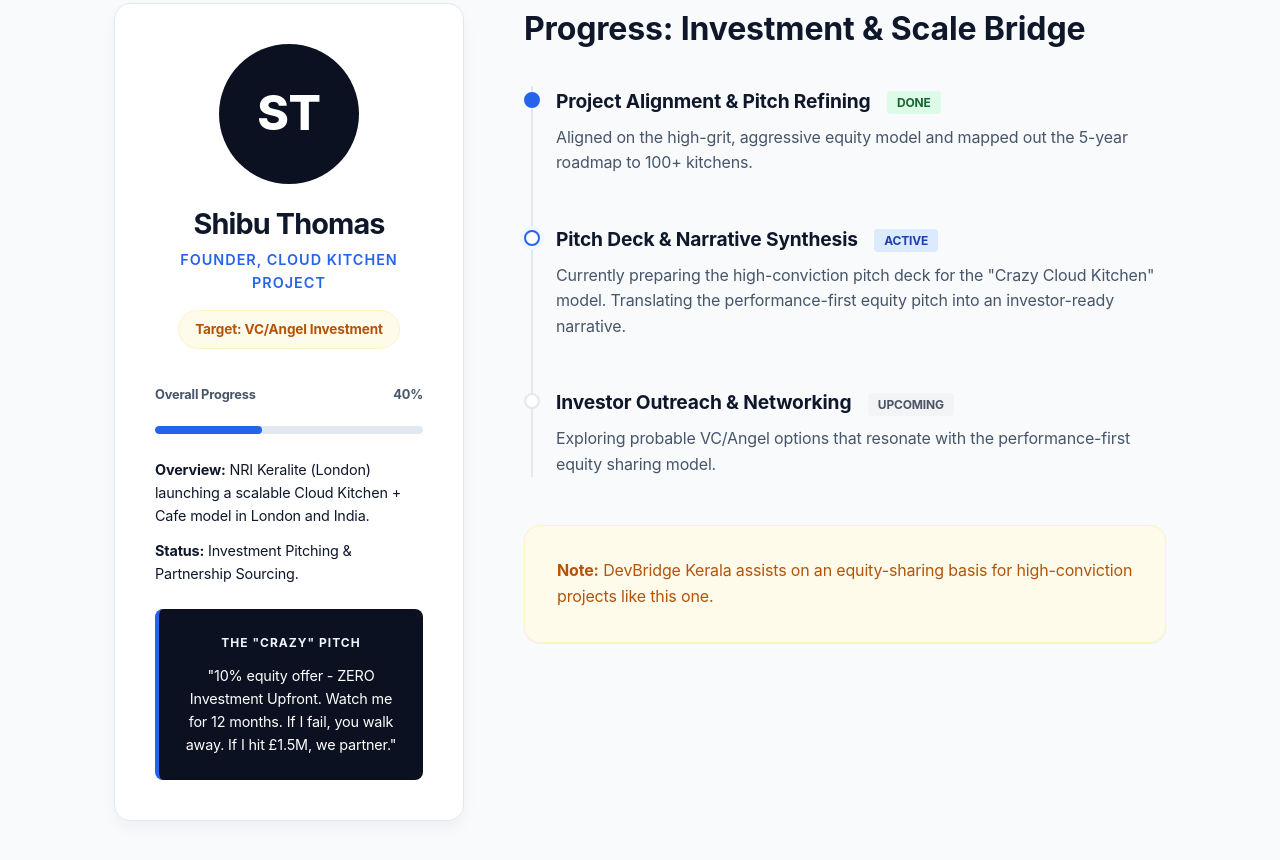
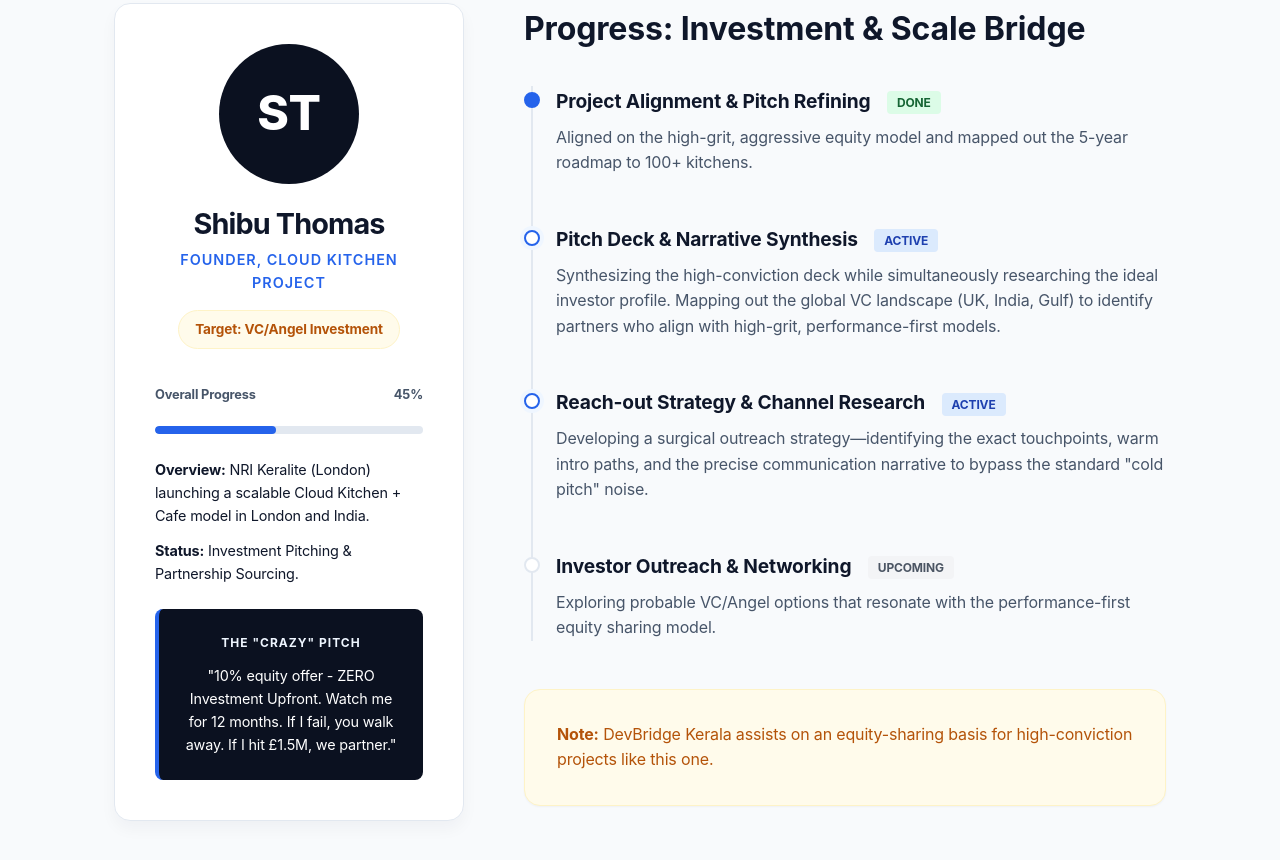
Before and after one commit to Shaazamaan/devbridge-kerala, a website: page active-help.html in a window 1280 px wide. Shown: the part 1516-2376 px from the top of the page. Drawn offline with Linux system fonts and the light colour scheme.

Commit message:
Refine Shibu Thomas progress with research and strategy details

```diff
--- a/active-help.html
+++ b/active-help.html
@@ -311,10 +311,10 @@
                         <div style="margin-top: 24px; text-align: left;">
                             <div class="progress-label">
                                 <span>Overall Progress</span>
-                                <span>40%</span>
+                                <span>45%</span>
                             </div>
                             <div class="progress-bar-container">
-                                <div class="progress-bar-fill" style="width: 40%;"></div>
+                                <div class="progress-bar-fill" style="width: 45%;"></div>
                             </div>
                         </div>
 
@@ -340,7 +340,13 @@
                         <div class="timeline-item in-progress">
                             <div class="timeline-dot"></div>
                             <h4>Pitch Deck & Narrative Synthesis <span class="status-badge status-active">Active</span></h4>
-                            <p>Currently preparing the high-conviction pitch deck for the "Crazy Cloud Kitchen" model. Translating the performance-first equity pitch into an investor-ready narrative.</p>
+                            <p>Synthesizing the high-conviction deck while simultaneously researching the ideal investor profile. Mapping out the global VC landscape (UK, India, Gulf) to identify partners who align with high-grit, performance-first models.</p>
+                        </div>
+
+                        <div class="timeline-item in-progress">
+                            <div class="timeline-dot"></div>
+                            <h4>Reach-out Strategy & Channel Research <span class="status-badge status-active">Active</span></h4>
+                            <p>Developing a surgical outreach strategy—identifying the exact touchpoints, warm intro paths, and the precise communication narrative to bypass the standard "cold pitch" noise.</p>
                         </div>
 
                         <div class="timeline-item">
```
